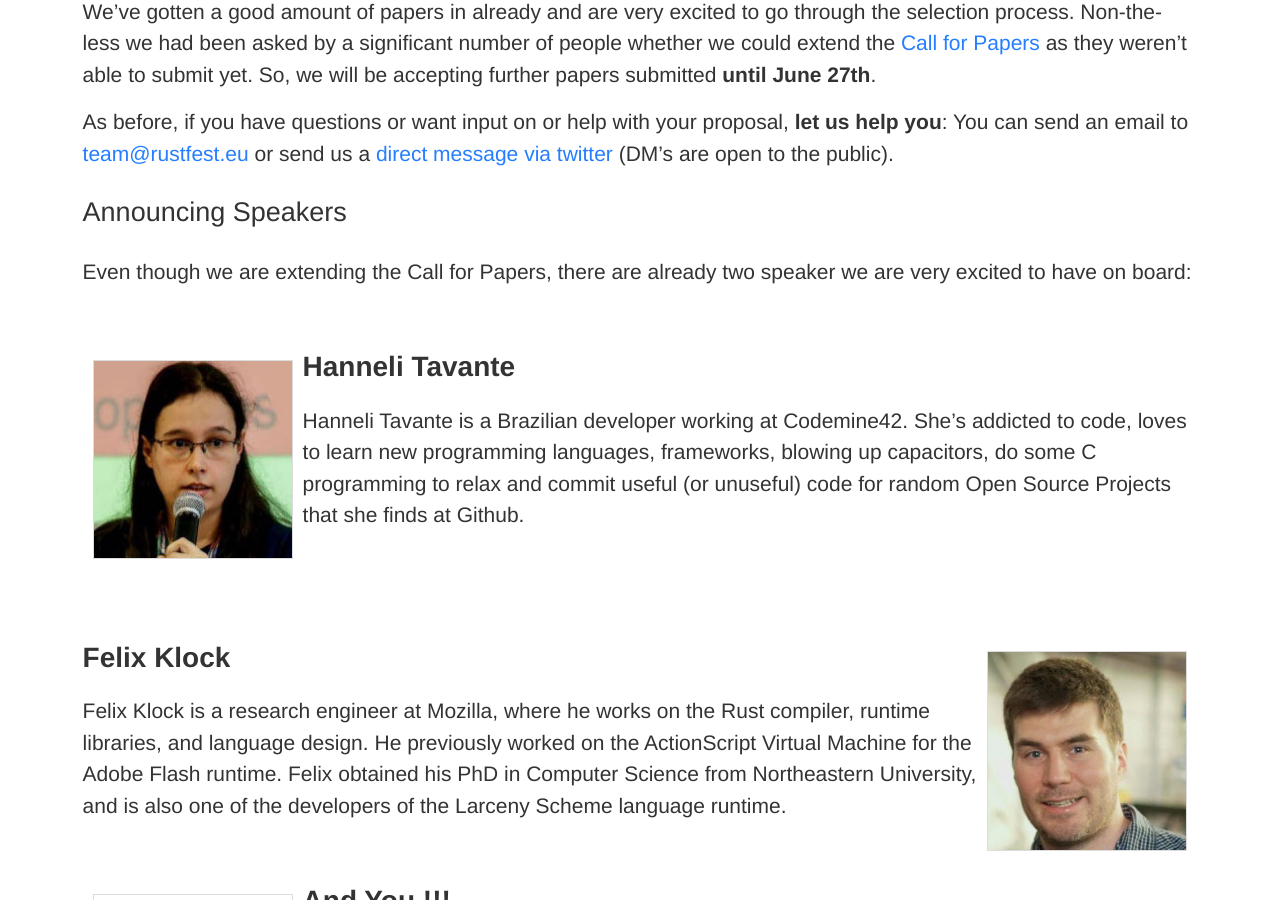
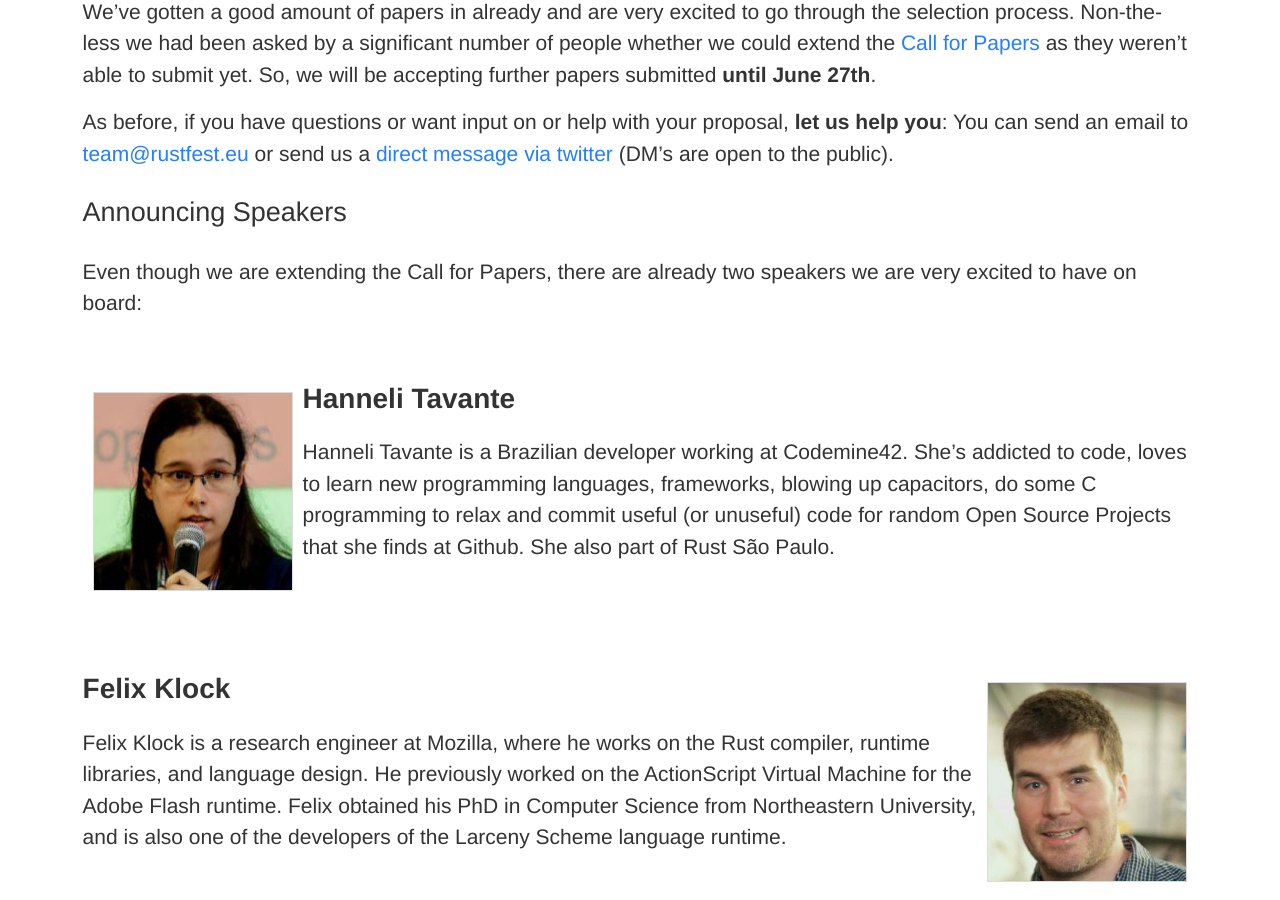
Before and after one commit to RustFestEU/blog.rustfest.eu, a Jekyll site: the page built from _posts/2016-06-21-this-week-in-rustfest-3-extended-cfp-speaker-announcements.md, in a window 1280 px wide and 900 px high, scrolled down 698 px. Built offline with Jekyll 4.4.1, drawn with Linux system fonts in a browser that asks for light colours.

Commit message:
Minor fixes

```diff
--- a/_posts/2016-06-21-this-week-in-rustfest-3-extended-cfp-speaker-announcements.md
+++ b/_posts/2016-06-21-this-week-in-rustfest-3-extended-cfp-speaker-announcements.md
@@ -15,7 +15,7 @@ As before, if you have questions or want input on or help with your proposal, **
 
 ## Announcing Speakers
 
-Even though we are extending the Call for Papers, there are already two speaker we are very excited to have on board:
+Even though we are extending the Call for Papers, there are already two speakers we are very excited to have on board:
 
 <br />
 
@@ -23,7 +23,7 @@ Even though we are extending the Call for Papers, there are already two speaker
 
 ### Hanneli Tavante
 
-Hanneli Tavante is a Brazilian developer working at Codemine42. She's addicted to code, loves to learn new programming languages, frameworks, blowing up capacitors, do some C programming to relax and commit useful (or unuseful) code for random Open Source Projects that she finds at Github.
+Hanneli Tavante is a Brazilian developer working at Codemine42. She's addicted to code, loves to learn new programming languages, frameworks, blowing up capacitors, do some C programming to relax and commit useful (or unuseful) code for random Open Source Projects that she finds at Github. She also part of Rust São Paulo.
 
 <span style="clear: both">&nbsp;</span>
 
```
